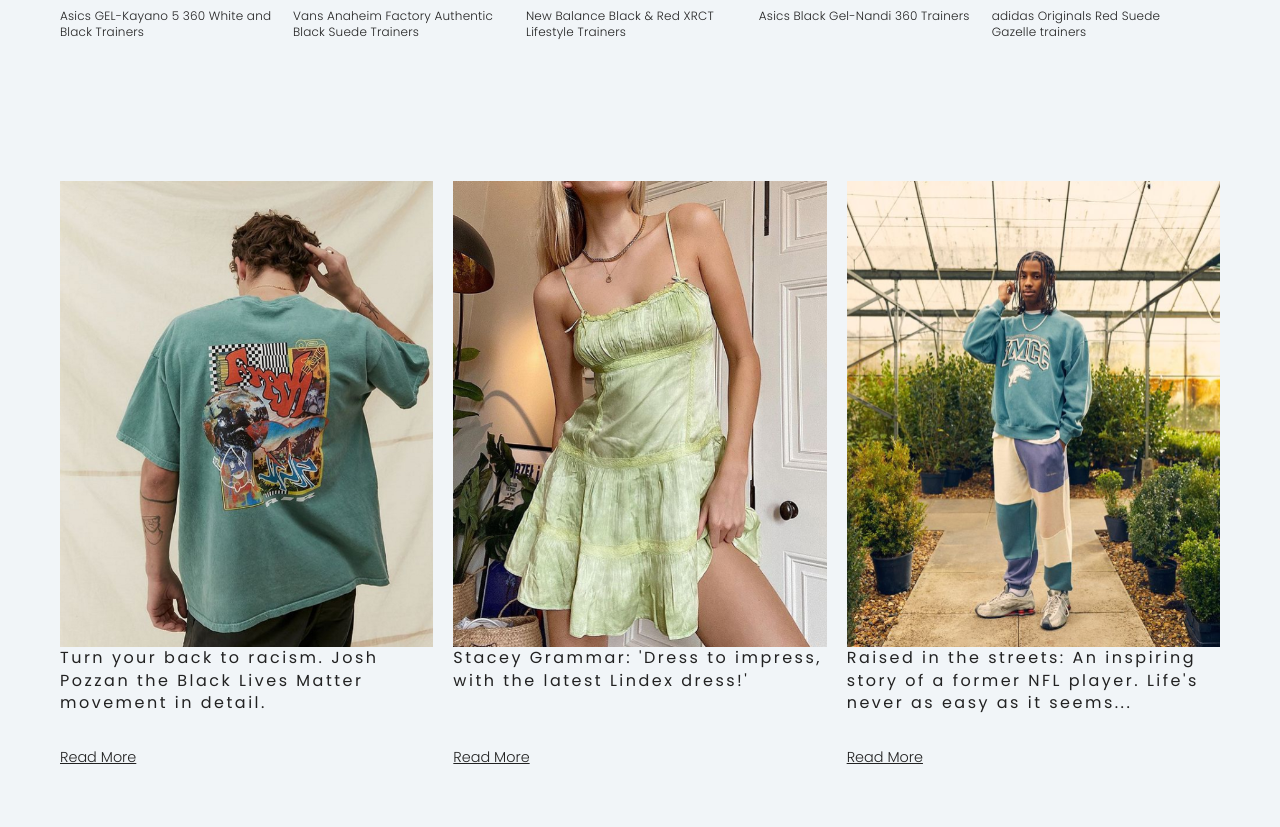
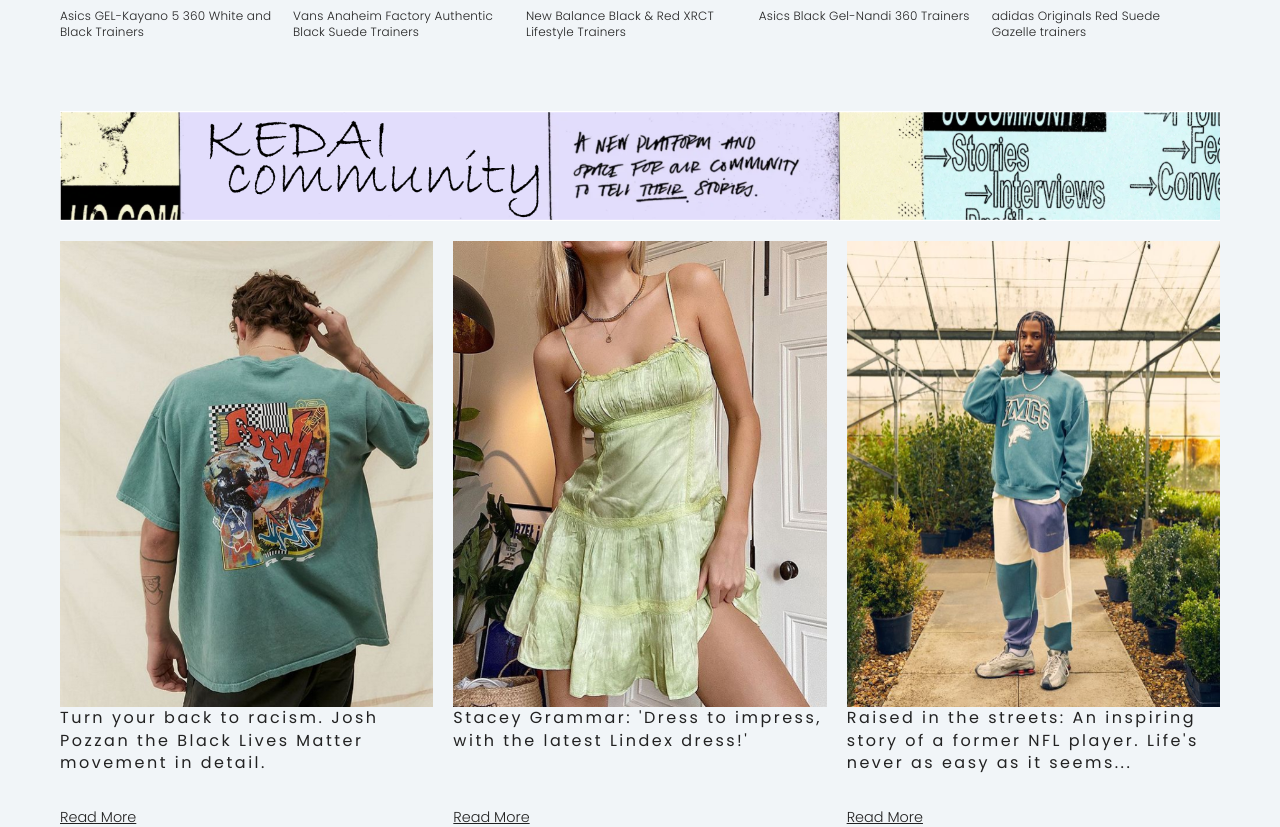
Before and after one commit to KristijonasJurk/React_Kedai, a React (Create React App) app: page / in a window 1280 px wide. Shown: the part 2763-3590 px from the top of the page. Before the commit the page ends 3530 px from the top, so only its background shows below. Built offline with nearby package versions, Linux system fonts and the light colour scheme.

Commit message:
added community banner, css

```diff
--- a/src/css/home/sections/_community.scss
+++ b/src/css/home/sections/_community.scss
@@ -1,8 +1,15 @@
+.community-banner {
+    margin: 50px 0 20px 0;
+    cursor: pointer;
+}
 .community-container {
-    margin: 120px 0 0;
+    margin: 0;
     display: grid;
     grid-template-columns: repeat(3, 1fr);
     grid-gap: 20px;
+    img {
+        cursor: pointer;
+    }
 }
 .community-element {
 }
@@ -32,6 +39,9 @@
     }
 }
 @media only screen and (max-width: 800px) {
+    .community-banner {
+        margin: 30px 0 20px 0;
+    }
     h4 {
         letter-spacing: 2px;
         font-size: 0.85rem;
@@ -41,6 +51,9 @@
     }
 }
 @media only screen and (max-width: 600px) {
+    .community-banner {
+        display: none;
+    }
     h4 {
         letter-spacing: 2.5px;
         font-size: 1rem;
--- a/src/css/main.css
+++ b/src/css/main.css
@@ -462,13 +462,22 @@
   }
 }
 
+.community-banner {
+  margin: 50px 0 20px 0;
+  cursor: pointer;
+}
+
 .community-container {
-  margin: 120px 0 0;
+  margin: 0;
   display: -ms-grid;
   display: grid;
   -ms-grid-columns: (1fr)[3];
       grid-template-columns: repeat(3, 1fr);
   grid-gap: 20px;
+}
+
+.community-container img {
+  cursor: pointer;
 }
 
 .community-footer {
@@ -501,6 +510,9 @@
 }
 
 @media only screen and (max-width: 800px) {
+  .community-banner {
+    margin: 30px 0 20px 0;
+  }
   h4 {
     letter-spacing: 2px;
     font-size: 0.85rem;
@@ -511,6 +523,9 @@
 }
 
 @media only screen and (max-width: 600px) {
+  .community-banner {
+    display: none;
+  }
   h4 {
     letter-spacing: 2.5px;
     font-size: 1rem;
--- a/src/pages/Home/Community.js
+++ b/src/pages/Home/Community.js
@@ -2,6 +2,7 @@ import React from 'react';
 import photo1 from '../../img/community/1.png';
 import photo2 from '../../img/community/2.png';
 import photo3 from '../../img/community/3.png';
+import banner from '../../img/community/0.png';
 
 const communityData = [
     { id: 1, img: photo1, text: 'Turn your back to racism. Josh Pozzan the Black Lives Matter movement in detail.' },
@@ -11,6 +12,8 @@ const communityData = [
 
 function Community() {
     return (
+        <>
+            <img src={banner} alt="banner" className='community-banner' />
             <div className='community-container'>
                 {communityData.map((element) => {
                     const { id, img, text } = element;
@@ -27,6 +30,7 @@ function Community() {
                     )
                 })}
             </div>
+        </>
     )
 }
 
```
Also changed, not shown: src/img/community/0.png (added), 1 other file (tests, documents, lock files or other folders). Lines whose indentation alone changed are shown as unchanged.
